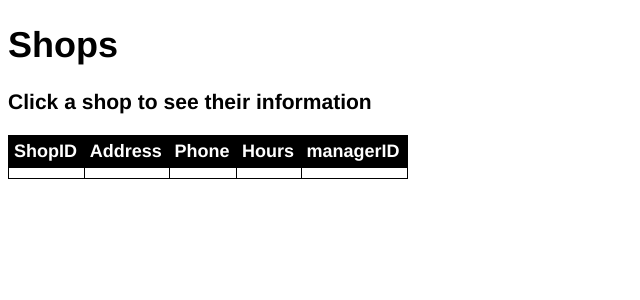
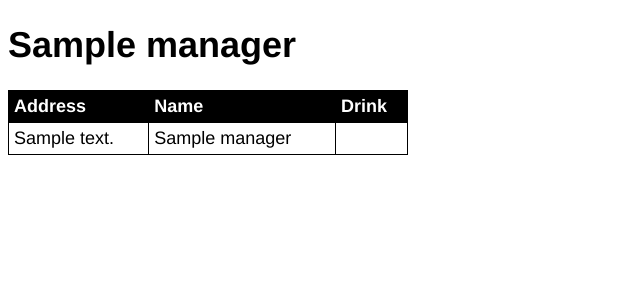
Before and after one commit to baixi-cs/cs340finalProject, a PHP site: page /listShops.php?user=1 in a window 1280 px wide. Shown: the part 150-450 px from the top of the page, without its empty margins (0-640 px from the left). Run offline with PHP 8.4, Linux system fonts and the light colour scheme; tables that the repository leaves empty or names only in its code hold one stand-in row (values such as "Sample post"); data that the repository does not hold is empty.

Commit message:
Update listShops.php

```diff
--- a/listShops.php
+++ b/listShops.php
@@ -22,42 +22,52 @@
 	}
 
 // query to select all information from supplier table
-	$query = "SELECT * FROM `Shop` ";
 
+$query = "SELECT Shop.Address, Manager.Name,Manager.Email, Drink.Flavor
+			FROM `Manager`, `Drink`, `Shop`
+			WHERE Shop.managerID = Manager.managerID
+			AND Drink.shopID = Shop.ShopID";
 	// Get results from query
 		$result = mysqli_query($conn, $query);
 		if (!$result) {
 			die("Query to show fields from table failed");
 		}
-
+		// If there are parts in the database construct an HTML table
+		// to display the results
+		$row = mysqli_fetch_array($result);
 		if(mysqli_num_rows($result) > 0){
-        echo "<h1>Shops</h1>";
-		echo"<h3>Click a shop to see their information</h3>";
+	        echo "<h1>" . $row['Name']. "</h1>";
 			echo "<table id='t01' border='1'>";
+			// Create the table header
 	        echo "<thead>";
 				echo "<tr>";
-			echo "<th>ShopID</th>";
 				echo "<th>Address</th>";
-			echo "<th>Phone</th>";
-			echo "<th>Hours</th>";
-			echo "<th>managerID</th>";
+				echo "<th>Name</th>";
+				echo "<th>Drink</th>";
 				echo "</tr>";
 	        echo "</thead>";
 	        echo "<tbody>";
-
+			// Extract rows from the results returned from the database
+			mysqli_data_seek($result, 0);
 	        while($row = mysqli_fetch_array($result)){
 						echo "<tr>";
-            echo "<td>" . $row['ShopID'] . "</td>";
 						echo "<td>" . $row['Address'] . "</td>";
-            echo "<td>" . $row['Phone'] . "</td>";
-            echo "<td>" . $row['Hours'] . "</td>";
-			echo "<td>" . $row['managerID'] . "</td>";
+						echo "<td>" . $row['Name'] . "</td>";
+						echo "<td>" . $row['Drink'] . "</td>";
+						//echo "<td>" . $row['NumStars'] . "</td>";
 						echo "</tr>";
 	        }
 	        echo "</tbody>";
 	        echo "</table>";
 			// Free result set
 	        mysqli_free_result($result);
+
+
+
+
+
+
+
     } else{
 		echo "<p class='lead'><em>No records were found.</em></p>";
     }
```
Lines whose indentation alone changed are shown as unchanged.
